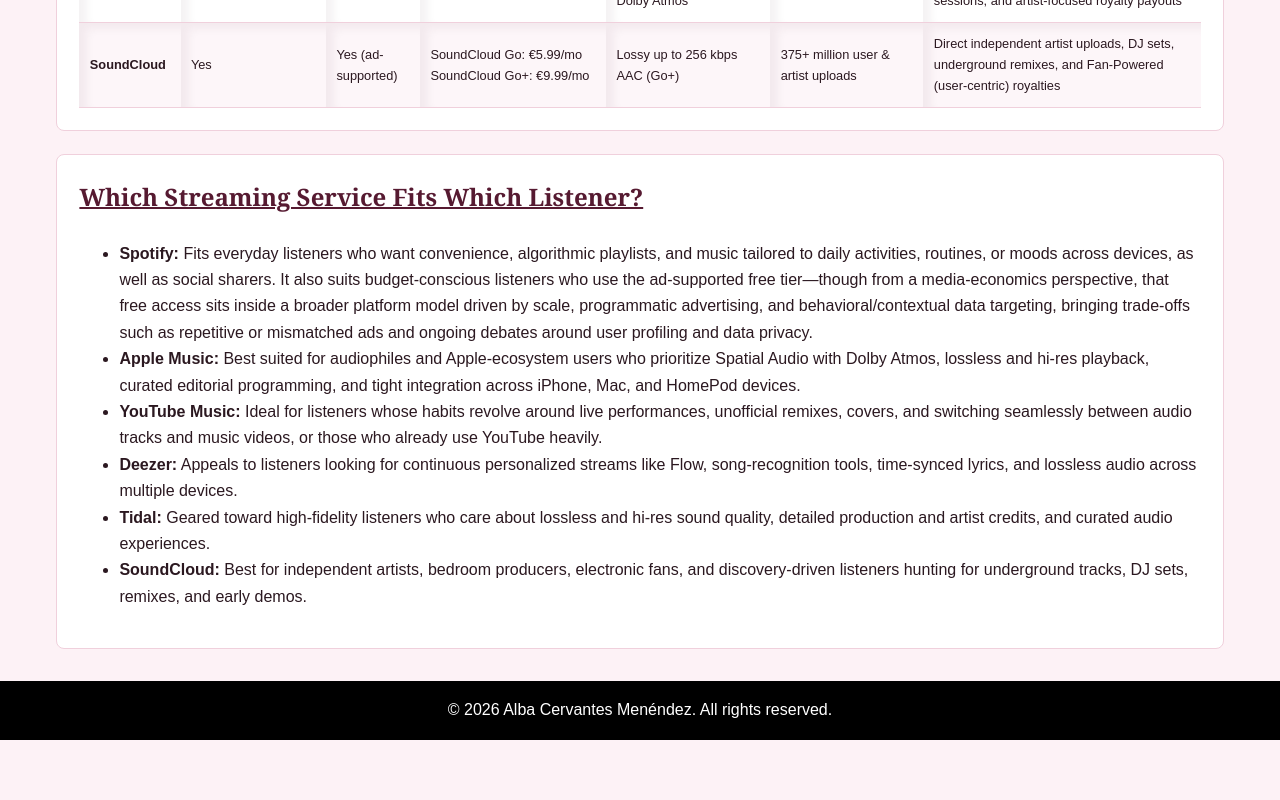
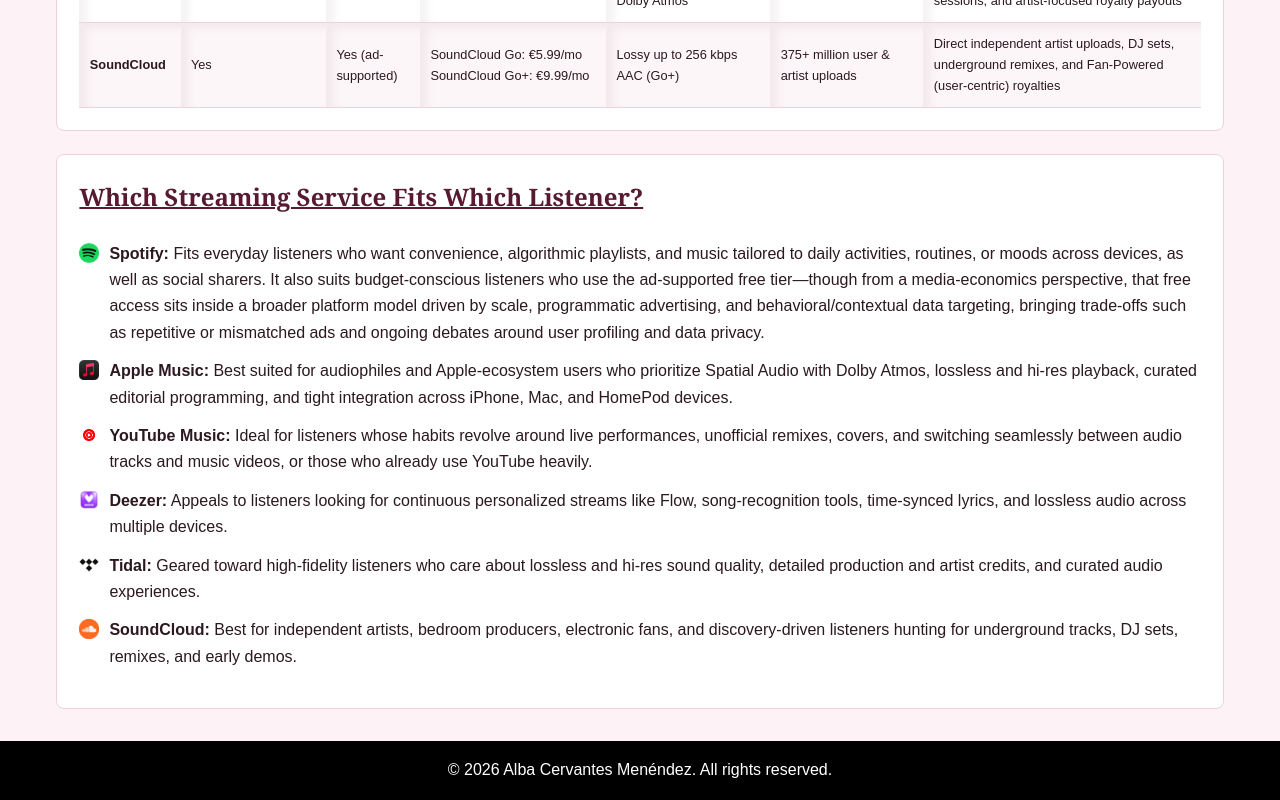
Before and after one commit to ac4369-rit/iste140-project2, a plain HTML site: page platforms.html in a window 1280 px wide. Shown: the part 846-1646 px from the top of the page. Before the commit the page ends 1586 px from the top, so only its background shows below. Drawn offline with Linux system fonts and the light colour scheme.

Commit message:
Update icons

```diff
--- a/assets/css/style.css
+++ b/assets/css/style.css
@@ -222,7 +222,6 @@ tr:nth-child(even) {
   background-color: #fdf6f9;
 }
 
-
 footer {
   background-color: #000000;
   color: #ffffff;
@@ -234,6 +233,25 @@ footer {
 footer p {
   text-align: center;
   margin: 0;
+}
+
+.listpl {
+  list-style: none;
+  padding-left: 0;
+}
+
+.listpl li {
+  display: flex;
+  align-items: flex-start;
+  gap: 10px;
+  margin-bottom: 12px;
+}
+
+.icon {
+  width: 20px;
+  height: 20px;
+  flex-shrink: 0;
+  margin-top: 2px;
 }
 
 @media (max-width: 600px) {
--- a/platforms.html
+++ b/platforms.html
@@ -100,13 +100,31 @@
 
             <section>
                 <h2>Which Streaming Service Fits Which Listener?</h2>
-                <ul>
-                    <li><strong>Spotify:</strong> Fits everyday listeners who want convenience, algorithmic playlists, and music tailored to daily activities, routines, or moods across devices, as well as social sharers. It also suits budget-conscious listeners who use the ad-supported free tier—though from a media-economics perspective, that free access sits inside a broader platform model driven by scale, programmatic advertising, and behavioral/contextual data targeting, bringing trade-offs such as repetitive or mismatched ads and ongoing debates around user profiling and data privacy.</li>
-                    <li><strong>Apple Music:</strong> Best suited for audiophiles and Apple-ecosystem users who prioritize Spatial Audio with Dolby Atmos, lossless and hi-res playback, curated editorial programming, and tight integration across iPhone, Mac, and HomePod devices.</li>
-                    <li><strong>YouTube Music:</strong> Ideal for listeners whose habits revolve around live performances, unofficial remixes, covers, and switching seamlessly between audio tracks and music videos, or those who already use YouTube heavily.</li>
-                    <li><strong>Deezer:</strong> Appeals to listeners looking for continuous personalized streams like Flow, song-recognition tools, time-synced lyrics, and lossless audio across multiple devices.</li>
-                    <li><strong>Tidal:</strong> Geared toward high-fidelity listeners who care about lossless and hi-res sound quality, detailed production and artist credits, and curated audio experiences.</li>
-                    <li><strong>SoundCloud:</strong> Best for independent artists, bedroom producers, electronic fans, and discovery-driven listeners hunting for underground tracks, DJ sets, remixes, and early demos.</li>
+                <ul class="listpl">
+                    <li>
+                        <img src="assets/media/spotify.png" alt="Spotify" class="icon">
+                        <span><strong>Spotify:</strong> Fits everyday listeners who want convenience, algorithmic playlists, and music tailored to daily activities, routines, or moods across devices, as well as social sharers. It also suits budget-conscious listeners who use the ad-supported free tier—though from a media-economics perspective, that free access sits inside a broader platform model driven by scale, programmatic advertising, and behavioral/contextual data targeting, bringing trade-offs such as repetitive or mismatched ads and ongoing debates around user profiling and data privacy.</span>
+                    </li>
+                    <li>
+                        <img src="assets/media/applemusic.jpg" alt="Spotify" class="icon">
+                        <span><strong>Apple Music:</strong> Best suited for audiophiles and Apple-ecosystem users who prioritize Spatial Audio with Dolby Atmos, lossless and hi-res playback, curated editorial programming, and tight integration across iPhone, Mac, and HomePod devices.</span>
+                    </li>
+                    <li>
+                        <img src="assets/media/youtube.png" alt="Spotify" class="icon">
+                        <span><strong>YouTube Music:</strong> Ideal for listeners whose habits revolve around live performances, unofficial remixes, covers, and switching seamlessly between audio tracks and music videos, or those who already use YouTube heavily.</span>
+                    </li>
+                    <li>
+                        <img src="assets/media/deezer.jpg" alt="Spotify" class="icon">
+                        <span><strong>Deezer:</strong> Appeals to listeners looking for continuous personalized streams like Flow, song-recognition tools, time-synced lyrics, and lossless audio across multiple devices.</span>
+                    </li>
+                    <li>
+                        <img src="assets/media/tidal.png" alt="Spotify" class="icon">
+                        <span><strong>Tidal:</strong> Geared toward high-fidelity listeners who care about lossless and hi-res sound quality, detailed production and artist credits, and curated audio experiences.</span>
+                    </li>
+                    <li>
+                        <img src="assets/media/soundcloud.png" alt="Spotify" class="icon">
+                        <span><strong>SoundCloud:</strong> Best for independent artists, bedroom producers, electronic fans, and discovery-driven listeners hunting for underground tracks, DJ sets, remixes, and early demos.</span>
+                    </li>
                 </ul>
             </section>
         </main>
```
Also changed, not shown: 1 other file.
